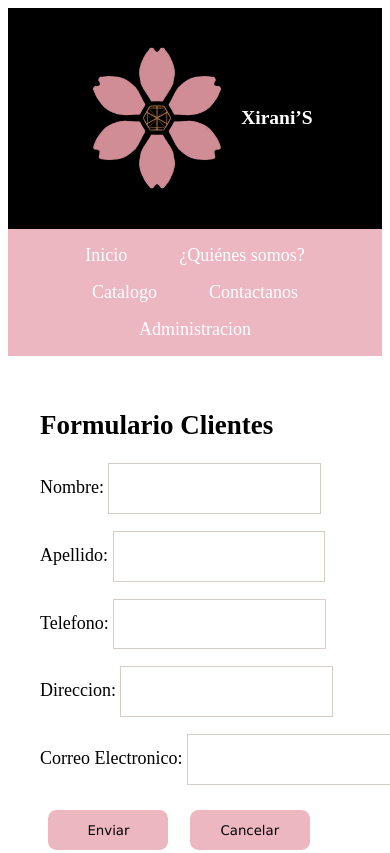
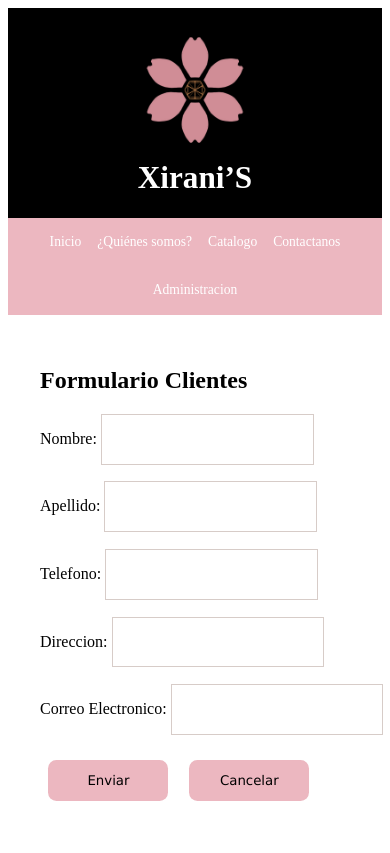
Before and after one commit to sophiagv/Xiranis, a plain HTML site: page clientes.html in a window 390 px wide. Shown: the top 853 px of the page. Drawn offline with Linux system fonts and the light colour scheme.

Commit message:
Update estiloa.css

```diff
--- a/css/estiloa.css
+++ b/css/estiloa.css
@@ -112,3 +112,97 @@ footer {
   font-size: 0.9rem;
   line-height: 1.6;
 }
+
+@media (max-width: 992px) {
+  .logo-titulo {
+    flex-direction: column;
+    text-align: center;
+  }
+
+  .logo-titulo img {
+    max-height: 120px;
+  }
+
+  .logo-titulo h1 {
+    font-size: 6vw;
+  }
+
+  section, main .fondo {
+    width: 80%;
+  }
+
+  nav {
+    font-size: 0.9em;
+    padding: 0.8rem;
+  }
+
+  nav a {
+    display: inline-block;
+    margin: 0.5em;
+  }
+
+  img {
+    width: 35vh;
+  }
+
+  .banner {
+    width: 100%;
+  }
+
+  table img {
+    width: 100%;
+  }
+}
+
+/* CELULARES (pantallas menores a 600px) */
+@media (max-width: 600px) {
+  body {
+    font-size: 16px;
+  }
+
+  .logo-titulo {
+    flex-direction: column;
+    gap: 10px;
+    margin: 2vh;
+  }
+
+  .logo-titulo h1 {
+    font-size: 8vw;
+  }
+
+  nav {
+    font-size: 0.85em;
+    height: auto;
+    line-height: 1.8;
+    padding: 0.5rem;
+  }
+
+  nav a {
+    display: block;
+    margin: 0.3em 0;
+  }
+
+  section, main .fondo {
+    width: 95%;
+  }
+
+  .banner {
+    width: 100%;
+  }
+
+  table {
+    width: 95%;
+  }
+
+  table img {
+    width: 100%;
+  }
+
+  img {
+    width: 100%;
+  }
+
+  main .fondo img {
+    max-width: 100%;
+  }
+}
```
